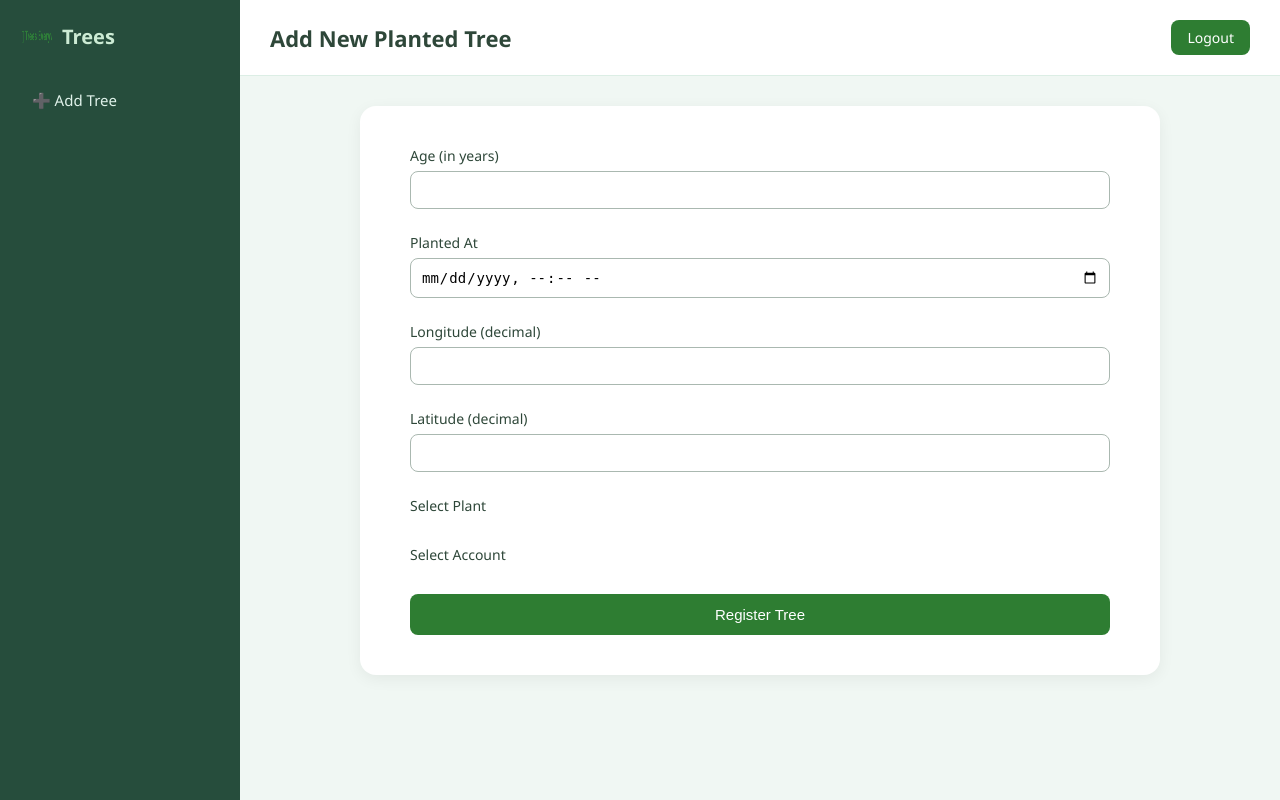
After one commit to Rap255/youshop-trees-everywhere, a Django app: template src/core/templates/register_planted_tree.html in a window 1280 px wide. The commit adds this page. Run offline with Django 4.2, Linux system fonts and the light colour scheme; the template is opened without the code that fills it, so the values that code supplies are empty.

Commit message:
v0.2.5 - Registre Planted Tree

```diff
--- a/src/accounts/controllers.py
+++ b/src/accounts/controllers.py
@@ -15,6 +15,7 @@ from accounts.serializers import(
 class AccountsControllers():
 
     model = Account
+    model_account_user = AccountUser
 
     @classmethod
     def create_account(cls,request):
@@ -47,3 +48,7 @@ class AccountsControllers():
     @classmethod
     def create_account_user(cls,id_user,id_account):
         return AccountUser.objects.create(user_id=id_user,account_id=id_account)
+
+    @classmethod
+    def list_accounts_by_user(cls,id_user):
+        return cls.model_account_user.objects.filter(user_id=id_user)
--- /dev/null
+++ b/src/core/static/css/planted-register.css
@@ -0,0 +1,94 @@
+.form-container {
+  background-color: #ffffff;
+  padding: 40px 50px;
+  border-radius: 16px;
+  box-shadow: 0 4px 16px rgba(0, 0, 0, 0.06);
+  max-width: 800px;
+  width: 100%;
+  margin: 0 auto;
+}
+
+.form-group {
+  margin-bottom: 24px;
+  display: flex;
+  flex-direction: column;
+}
+
+label {
+  font-size: 14px;
+  color: #2e4739;
+  margin-bottom: 6px;
+  font-weight: 500;
+}
+
+input[type="text"],
+input[type="number"],
+input[type="datetime-local"] {
+  padding: 10px;
+  border: 1px solid #aab8b0;
+  border-radius: 8px;
+  font-size: 14px;
+}
+
+.submit-btn {
+  background-color: #2e7d32;
+  color: white;
+  padding: 12px 20px;
+  font-size: 15px;
+  border: none;
+  border-radius: 8px;
+  cursor: pointer;
+  transition: background-color 0.2s ease;
+  width: 100%;
+}
+
+.submit-btn:hover {
+  background-color: #27662b;
+}
+
+.account-options {
+  display: flex;
+  flex-wrap: wrap;
+  gap: 20px;
+}
+
+.account-card {
+  background-color: #f0f7f3;
+  border: 1px solid #cce0d4;
+  border-radius: 10px;
+  padding: 15px 20px;
+  min-width: 180px;
+  flex: 1 1 200px;
+  display: flex;
+  align-items: center;
+  gap: 10px;
+  cursor: pointer;
+}
+
+.account-card input {
+  margin: 0;
+}
+
+
+.plant-options {
+  display: flex;
+  flex-wrap: wrap;
+  gap: 20px;
+}
+
+.plant-card {
+  background-color: #f0f7f3;
+  border: 1px solid #cce0d4;
+  border-radius: 10px;
+  padding: 15px 20px;
+  min-width: 180px;
+  flex: 1 1 200px;
+  display: flex;
+  align-items: center;
+  gap: 10px;
+  cursor: pointer;
+}
+
+.plant-card input {
+  margin: 0;
+}
--- a/src/core/static/css/style.css
+++ b/src/core/static/css/style.css
@@ -153,12 +153,13 @@ body {
 .logout-btn {
   background-color: #2e7d32;
   color: white;
-  border: none;
   padding: 8px 16px;
   border-radius: 8px;
+  font-size: 14px;
+  text-decoration: none;
+  display: inline-block;
+  transition: background-color 0.2s ease;
   cursor: pointer;
-  font-size: 14px;
-  transition: background-color 0.2s ease;
 }
 
 .logout-btn:hover {
--- /dev/null
+++ b/src/core/static/js/planted-register.js
@@ -0,0 +1,32 @@
+document.addEventListener('DOMContentLoaded', function () {
+  const form = document.querySelector('form');
+
+  form.addEventListener('submit', function (e) {
+    const longitude = document.getElementById('longitude');
+    const latitude = document.getElementById('latitude');
+    const age = document.getElementById('age');
+
+
+    try {
+      longitude.value = parseFloat(longitude.value).toFixed(6);
+      latitude.value = parseFloat(latitude.value).toFixed(6);
+      age.value = parseInt(age.value);
+
+
+      const plant = document.querySelector('input[name="plant_id"]:checked');
+      const account = document.querySelector('input[name="account_id"]:checked');
+
+      if (plant) {
+        plant.value = parseInt(plant.value);
+      }
+
+      if (account) {
+        account.value = parseInt(account.value);
+      }
+
+    } catch (error) {
+      e.preventDefault();
+      alert("Invalid values in form. Please check your inputs.");
+    }
+  });
+});
--- a/src/core/templates/base.html
+++ b/src/core/templates/base.html
@@ -41,7 +41,7 @@
           <h2>{% block page_title %}Dashboard{% endblock %}</h2>
         </div>
         <div class="topbar-right">
-            <button type="submit" class="logout-btn">Logout</button>
+          <a href="{% url 'logout' %}" class="logout-btn">Logout</a>
         </div>
       </header>
 
--- a/src/core/templates/home_user.html
+++ b/src/core/templates/home_user.html
@@ -13,7 +13,7 @@
     <a href="" class="option-card">
       <h3>🌳 Ver minhas árvores</h3>
     </a>
-    <a href="" class="option-card">
+    <a href="{% url 'resgister_plantedtree' %}" class="option-card">
       <h3>➕ Adicionar uma Árvore</h3>
     </a>
     <a href="" class="option-card">
--- /dev/null
+++ b/src/core/templates/register_planted_tree.html
@@ -0,0 +1,74 @@
+{% extends 'base.html' %}
+{% load static %}
+
+{% block title %}Register Planted Tree{% endblock %}
+{% block page_title %}Add New Planted Tree{% endblock %}
+
+{% block extra_css %}
+<link rel="stylesheet" href="{% static 'css/planted-register.css' %}">
+{% endblock %}
+
+{% block content %}
+  <div class="form-container">
+    <form method="post" action="{% url 'resgister_plantedtree' %}">
+      {% csrf_token %}
+
+      <div class="form-group">
+        <label for="age">Age (in years)</label>
+        <input type="number" name="age" id="age" min="0" required>
+      </div>
+
+      <div class="form-group">
+        <label for="planted_at">Planted At</label>
+        <input type="datetime-local" name="planted_at" id="planted_at" required>
+      </div>
+
+      <div class="form-group">
+        <label for="longitude">Longitude (decimal)</label>
+        <input type="number" step="0.000001" name="longitude" id="longitude" required>
+      </div>
+
+      <div class="form-group">
+        <label for="latitude">Latitude (decimal)</label>
+        <input type="number" step="0.000001" name="latitude" id="latitude" required>
+      </div>
+
+      <div class="form-group">
+        <label>Select Plant</label>
+        <div class="plant-options">
+          {% for plant in trees %}
+            <label class="plant-card">
+              <input type="radio" name="tree_id" value="{{ plant.id}}" required>
+              <div>
+                <strong>{{ plant.name }}</strong><br>
+                {% if plant.scientific_name %}
+                  <small><em>{{ plant.scientific_name }}</em></small>
+                {% endif %}
+              </div>
+            </label>
+          {% endfor %}
+        </div>
+      </div>
+
+      <div class="form-group">
+        <label>Select Account</label>
+        <div class="account-options">
+          {% for account in accounts %}
+            <label class="account-card">
+              <input type="radio" name="account_id" value="{{ account.id|add:'0' }}" required>
+              <div>
+                <strong>{{ account.account.name }}</strong><br>
+              </div>
+            </label>
+          {% endfor %}
+        </div>
+      </div>
+
+      <button type="submit" class="submit-btn">Register Tree</button>
+    </form>
+  </div>
+{% endblock %}
+
+{% block extra_js %}
+<script src="{% static 'js/planted-register.js' %}"></script>
+{% endblock %}
--- a/src/core/urls.py
+++ b/src/core/urls.py
@@ -4,5 +4,6 @@ from core import views
 urlpatterns = [
     path("login",views.login,name="login"),
     path("home",views.home,name="home"),
-    path("home-standard",views.home_user_standard,name="home-standard"),
+    path("home-standard",views.home_user_standard,name="home_standard"),
+    path("logout",views.logout_view, name="logout"),
 ]
--- a/src/trees/urls.py
+++ b/src/trees/urls.py
@@ -3,6 +3,7 @@ from trees import views
 
 urlpatterns = [
     path("register-tree",views.resgister_tree,name="register_tree"),
+    path("register-planted-tree",views.resgister_plantedtree,name="resgister_plantedtree"),
     path("list-tree",views.list_trees,name="list_trees"),
     path("dateail-tree/<int:id>",views.details_trees,name="detail_tree")
 ]
```
Also changed, not shown: src/core/views.py (+7 -4 lines), src/trees/controllers.py (+14 -2 lines), src/trees/serializers.py (+5 -6 lines), src/trees/views.py (+24 -0 lines).
